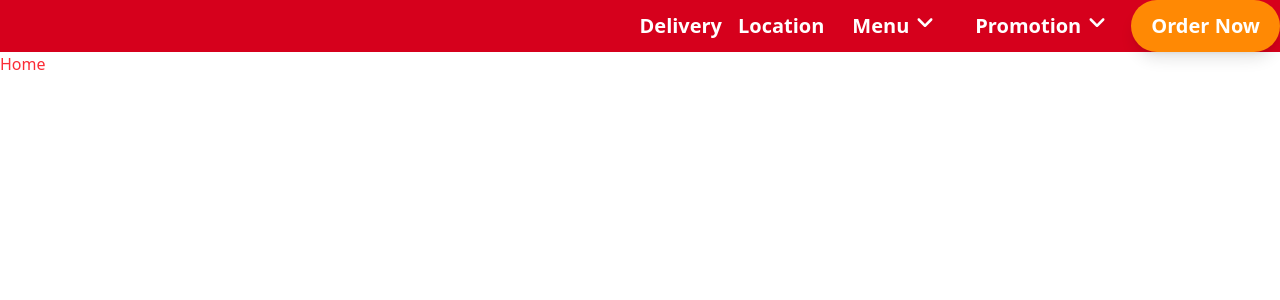
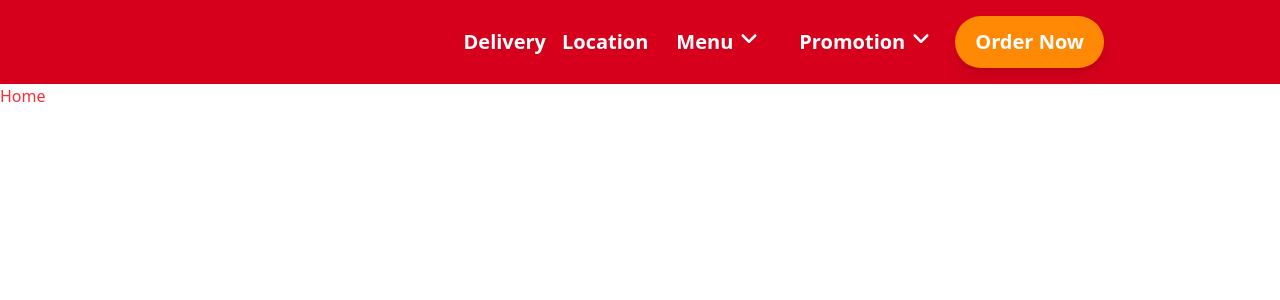
Before and after one commit to AdieDev0/Jollibee---static, a React (Vite) app in the folder jollibee/: page / in a window 1280 px wide. Shown: the top 300 px of the page. Built offline with nearby package versions, Linux system fonts and the light colour scheme.

Commit message:
style: add padding to Navbar component for improved layout

```diff
--- a/jollibee/src/components/Navbar.jsx
+++ b/jollibee/src/components/Navbar.jsx
@@ -3,7 +3,7 @@ import { Menu, MenuButton, MenuItem, MenuItems } from "@headlessui/react";
 import { FaAngleDown } from "react-icons/fa6";
 const Navbar = () => {
   return (
-    <div className="bg-[#D6001C]">
+    <div className="bg-[#D6001C] px-44 py-4">
       <ul className="flex justify-end items-center gap-4">
         <li className="text-xl font-bold text-white">Delivery</li>
         <li className="text-xl font-bold text-white">Location</li>
```
